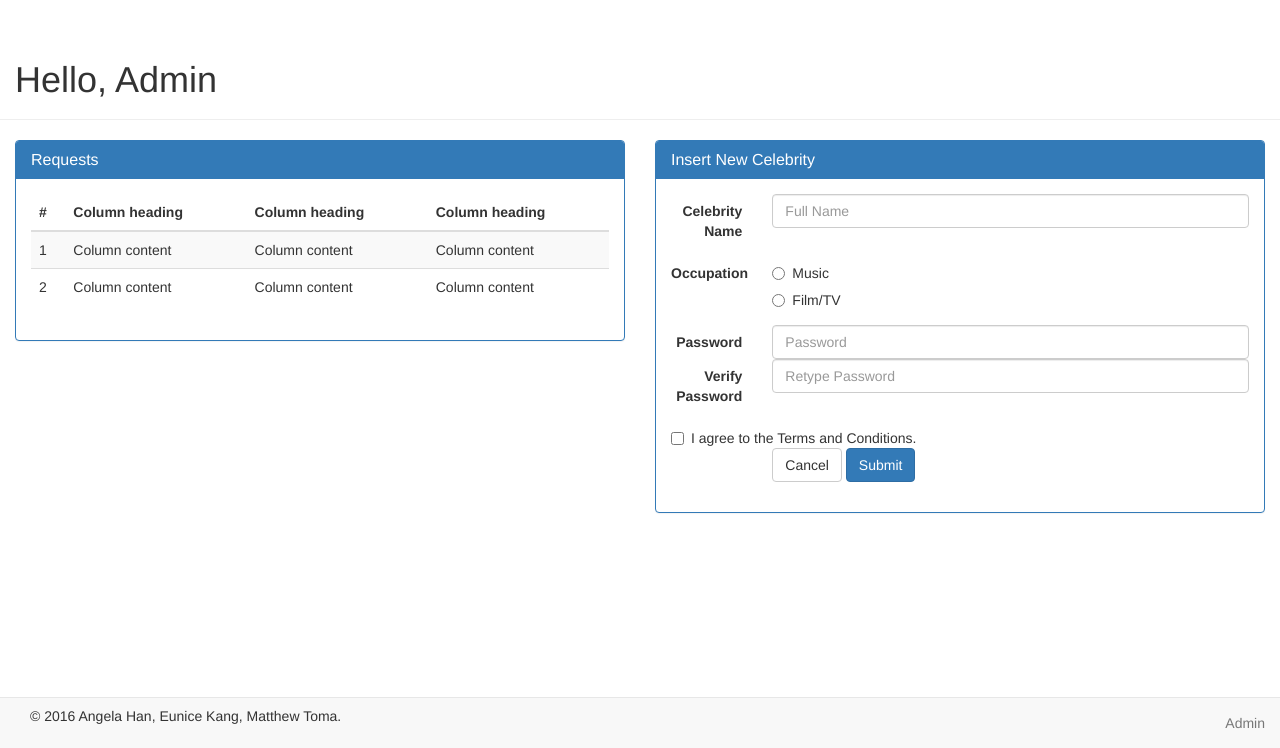
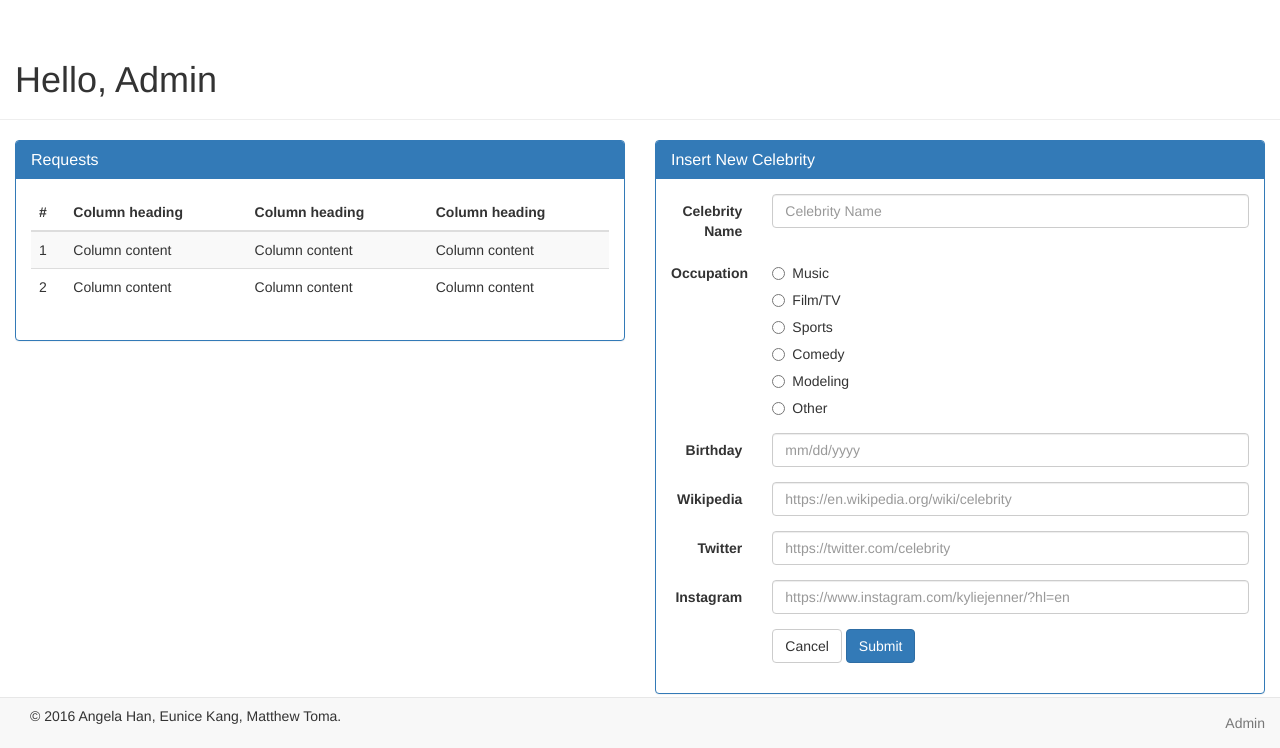
Before and after one commit to kangea/AHanEKangMToma, a PHP site: page /admin.php in a window 1280 px wide. Shown: the part 52-800 px from the top of the page. Run offline with PHP 8.4, Linux system fonts and the light colour scheme; some libraries are stand-ins or nearby versions.

Commit message:
Insert New Celebrity Form

```diff
--- a/member/admin.php
+++ b/member/admin.php
@@ -104,12 +104,12 @@ else if (!isset($_COOKIE['loginCookieUser'])){
 							<div class="form-group" id="celebname">
 								<label for="celebName" class="col-lg-2 control-label">Celebrity Name</label>
 								<div class="col-lg-10">
-									<input type="text" class="form-control" name="name" id="inputName" placeholder="Full Name">
+									<input type="text" class="form-control" name="name" id="celebName" placeholder="Celebrity Name">
 								</div>
 								<div class="error" id = "celebnameerror"></div>
 							</div>
-							<div class="form-group" id="signupemail">
-								<label for="inputEmail" class="col-lg-2 control-label">Occupation</label>
+							<div class="form-group" id="occupation">
+								<label for="Occupation" class="col-lg-2 control-label">Occupation</label>
 								<div class="col-lg-10">
 									<div class="radio">
 										<label>
@@ -123,32 +123,65 @@ else if (!isset($_COOKIE['loginCookieUser'])){
 											Film/TV
 										</label>
 									</div>
+									<div class="radio">
+										<label>
+											<input type="radio" name="occupations" id="sports" value="sports">
+											Sports
+										</label>
+									</div>
+									<div class="radio">
+										<label>
+											<input type="radio" name="occupations" id="comedy" value="comedy">
+											Comedy
+										</label>
+									</div>
+									<div class="radio">
+										<label>
+											<input type="radio" name="occupations" id="model" value="model">
+											Modeling
+										</label>
+									</div>
+									<div class="radio">
+										<label>
+											<input type="radio" name="occupations" id="other" value="other">
+											Other
+										</label>
+									</div>
 								</div>
-								<div class = "error" id = "emailerror"></div>
+								<div class = "error" id = "occuperror"></div>
 							</div>
-							<div class="form-group" id="signuppass">
-						      <label for="inputPassword" class="col-lg-2 control-label">Password</label>
+							<div class="form-group" id="birthdaydiv">
+						      <label for="Birthday" class="col-lg-2 control-label">Birthday</label>
 						      <div class="col-lg-10">
-						        <input type="password" class="form-control" name="password" id="inputPassword" placeholder="Password">
+						        <input type="text" class="form-control" name="birthday" id="birthday" placeholder="mm/dd/yyyy">
 						      </div>
-						      <div class = "error" id = "pwerror"></div>
-						      <label for="verifyPassword" class="col-lg-2 control-label">Verify Password</label>
+						      <div class = "error" id = "birtherror"></div>
+						    </div>
+						    <div class="form-group" id="wikidiv">
+						      <label for="celebWiki" class="col-lg-2 control-label">Wikipedia</label>
 						      <div class="col-lg-10">
-						        <input type="password" class="form-control" name="verifyp" id="verifyPassword" placeholder="Retype Password">
+						        <input type="text" class="form-control" name="wiki" id="wiki" placeholder="https://en.wikipedia.org/wiki/celebrity">
 						      </div>
-						      <div class = "error" id = "pwchkerror"></div>
+						      <div class="error" id = "wikierror"></div>
 						    </div>
-						    <div class="checkbox" id="termscond">
-						    	<label>
-						    		<input type="checkbox" name="agree" value="agreed" id="terms"> I agree to the Terms and Conditions.
-						    	</label>
+						    <div class="form-group" id="twitterdiv">
+						      <label for="celebTwitter" class="col-lg-2 control-label">Twitter</label>
+						      <div class="col-lg-10">
+						        <input type="text" class="form-control" name="twitter" id="twitter" placeholder="https://twitter.com/celebrity">
+						      </div>
+						      <div class="error" id="twittererror"></div>
 						    </div>
-						    <div class="error" id = "termerror"></div>
-						    <input type="hidden" name="admin" value="no">
+						    <div class="form-group" id="instadiv">
+						      <label for="celebInsta" class="col-lg-2 control-label">Instagram</label>
+						      <div class="col-lg-10">
+						        <input type="text" class="form-control" name="insta" id="insta" placeholder="https://www.instagram.com/kyliejenner/?hl=en">
+						      </div>
+						      <div class="error" id="instaerror"></div>
+						    </div>
 						    <div class="form-group">
 						    	<div class="col-lg-10 col-lg-offset-2">
-							        <button class="btn btn-default" onclick="celebwatchmain.php">Cancel</button>
-							        <button type="submit" class="btn btn-primary" name="submitsignup">Submit</button>
+							        <button class="btn btn-default" onclick="admin.php">Cancel</button>
+							        <button type="submit" class="btn btn-primary" name="submitnewceleb">Submit</button>
 						    	</div>
 						    </div>
 						</fieldset>
```
